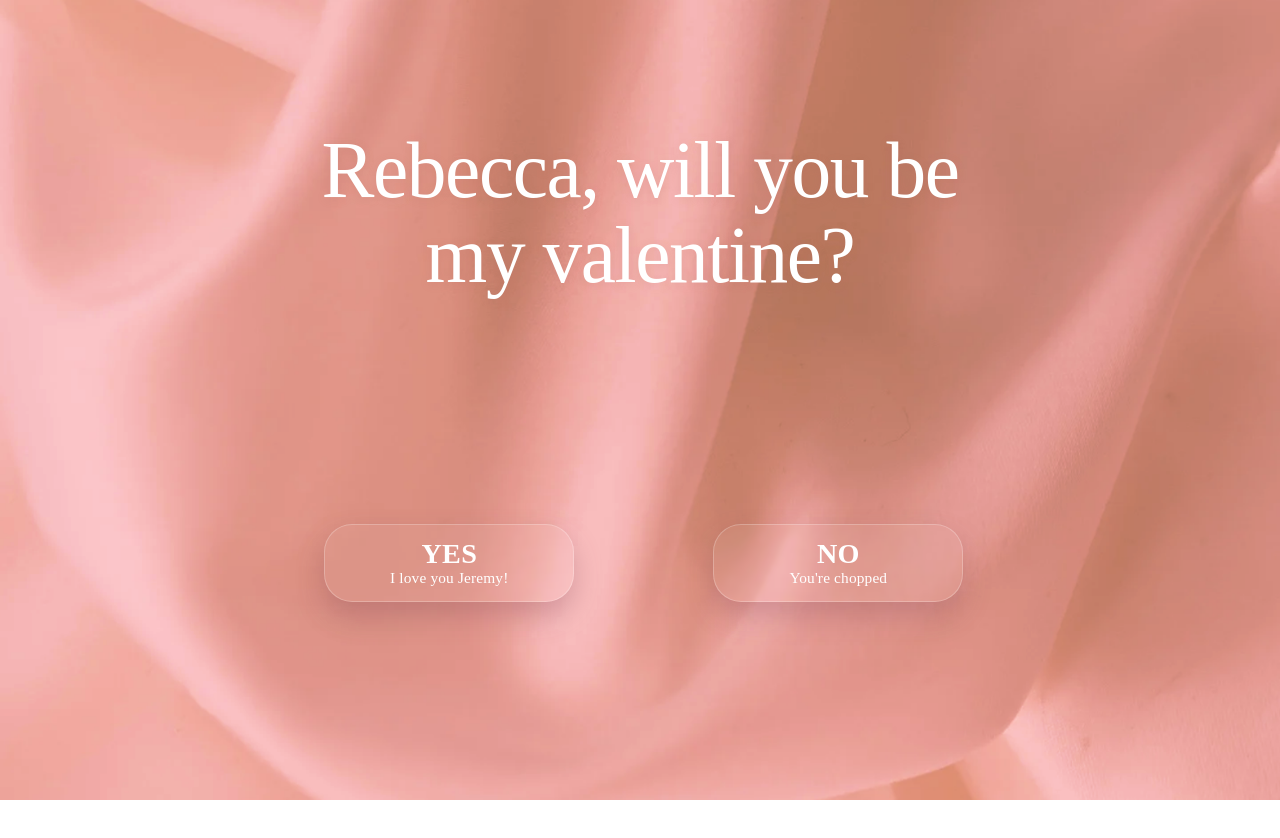
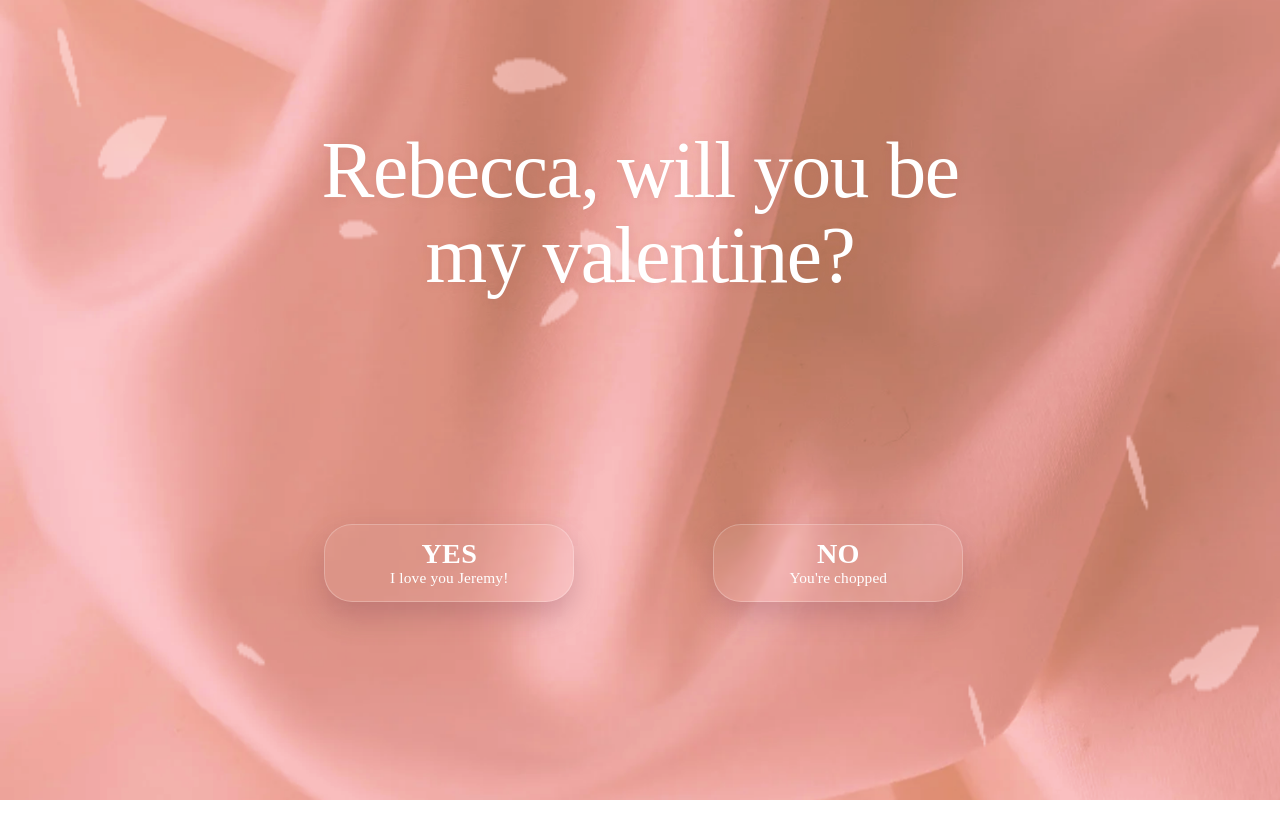
Before and after one commit to JeremyKalfus/valentine, a Next.js app: page / in a window 1280 px wide. Shown: the top 838 px of the page. Built offline with nearby package versions, Linux system fonts and the light colour scheme.

Commit message:
add homepage gif

```diff
--- a/app/globals.css
+++ b/app/globals.css
@@ -36,6 +36,21 @@ body {
   height: 100%;
 }
 
+.home-gif-overlay {
+  position: fixed;
+  inset: 0;
+  pointer-events: none;
+  z-index: 1;
+  opacity: 0.62;
+  mix-blend-mode: screen;
+}
+
+.home-gif-image {
+  width: 100%;
+  height: 100%;
+  object-fit: cover;
+}
+
 .cursor-aura {
   position: fixed;
   left: 0;
@@ -44,7 +59,7 @@ body {
   height: 220px;
   border-radius: 50%;
   pointer-events: none;
-  z-index: 1;
+  z-index: 2;
   opacity: 0;
   transform: translate(-50%, -50%) scale(0.75);
   background:
@@ -62,6 +77,8 @@ body {
 }
 
 .home-title {
+  position: relative;
+  z-index: 3;
   margin: 128px auto 0;
   width: min(93vw, 1150px);
   text-align: center;
@@ -77,6 +94,7 @@ body {
 
 .valentine-button {
   position: fixed;
+  z-index: 3;
   width: min(36vw, 250px);
   height: min(11.7vw, 78px);
   min-width: 190px;
--- a/components/LandingPage.tsx
+++ b/components/LandingPage.tsx
@@ -1,5 +1,6 @@
 "use client";
 
+import Image from "next/image";
 import { useRouter } from "next/navigation";
 import { useEffect, useRef } from "react";
 
@@ -380,6 +381,16 @@ export default function LandingPage() {
     <>
       <div className="cursor-aura" ref={cursorAuraRef} aria-hidden="true" />
       <main className="home-page">
+        <div className="home-gif-overlay" aria-hidden="true">
+          <Image
+            className="home-gif-image"
+            src="/assets/tumblr_mqpoziggwt1s5jjtzo1_640.gif"
+            alt=""
+            fill
+            unoptimized
+            priority
+          />
+        </div>
         <h1 className="home-title">
           Rebecca, will you be
           <br />
```
Also changed, not shown: public/assets/tumblr_mqpoziggwt1s5jjtzo1_640.gif (added).
